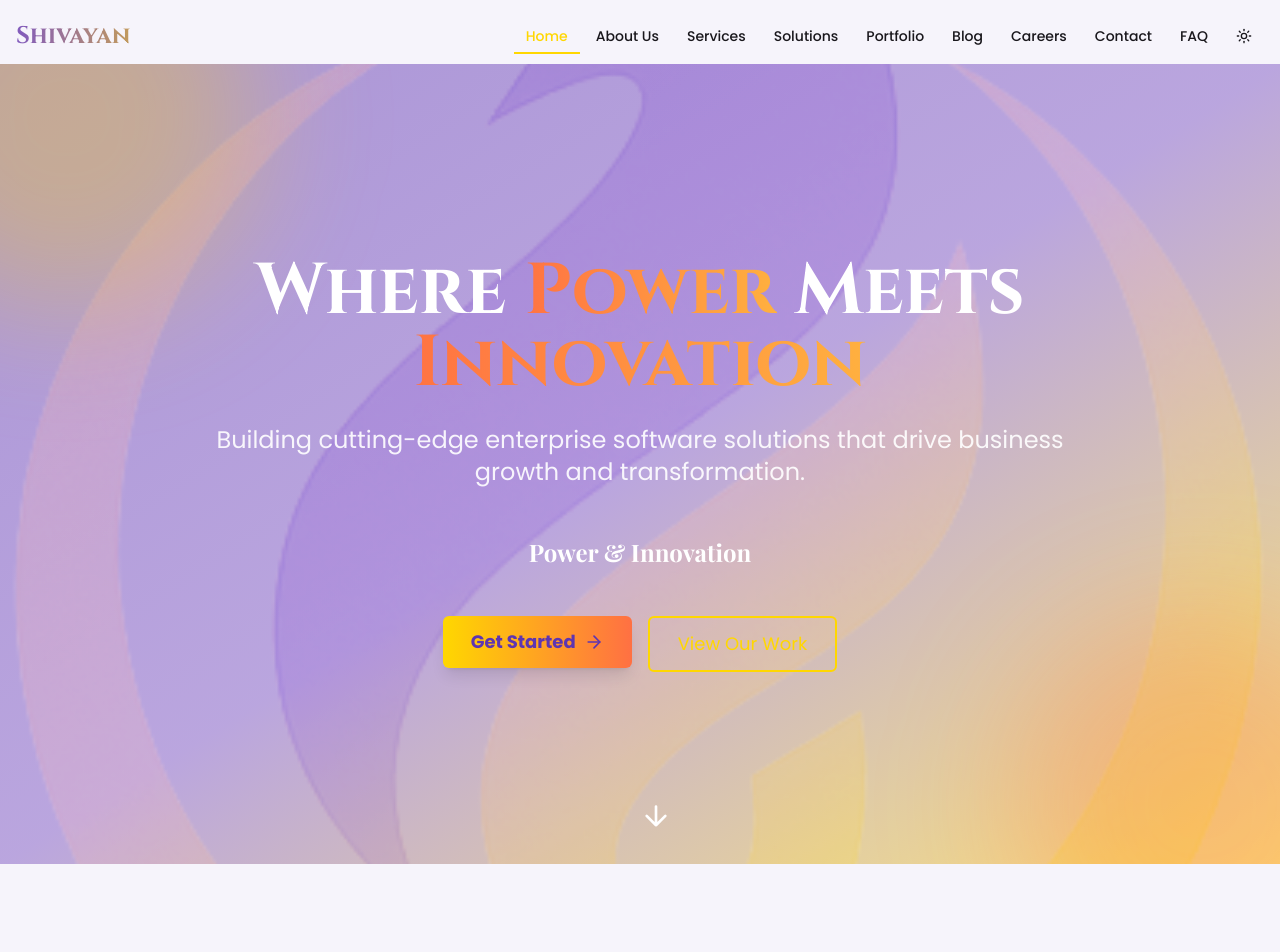
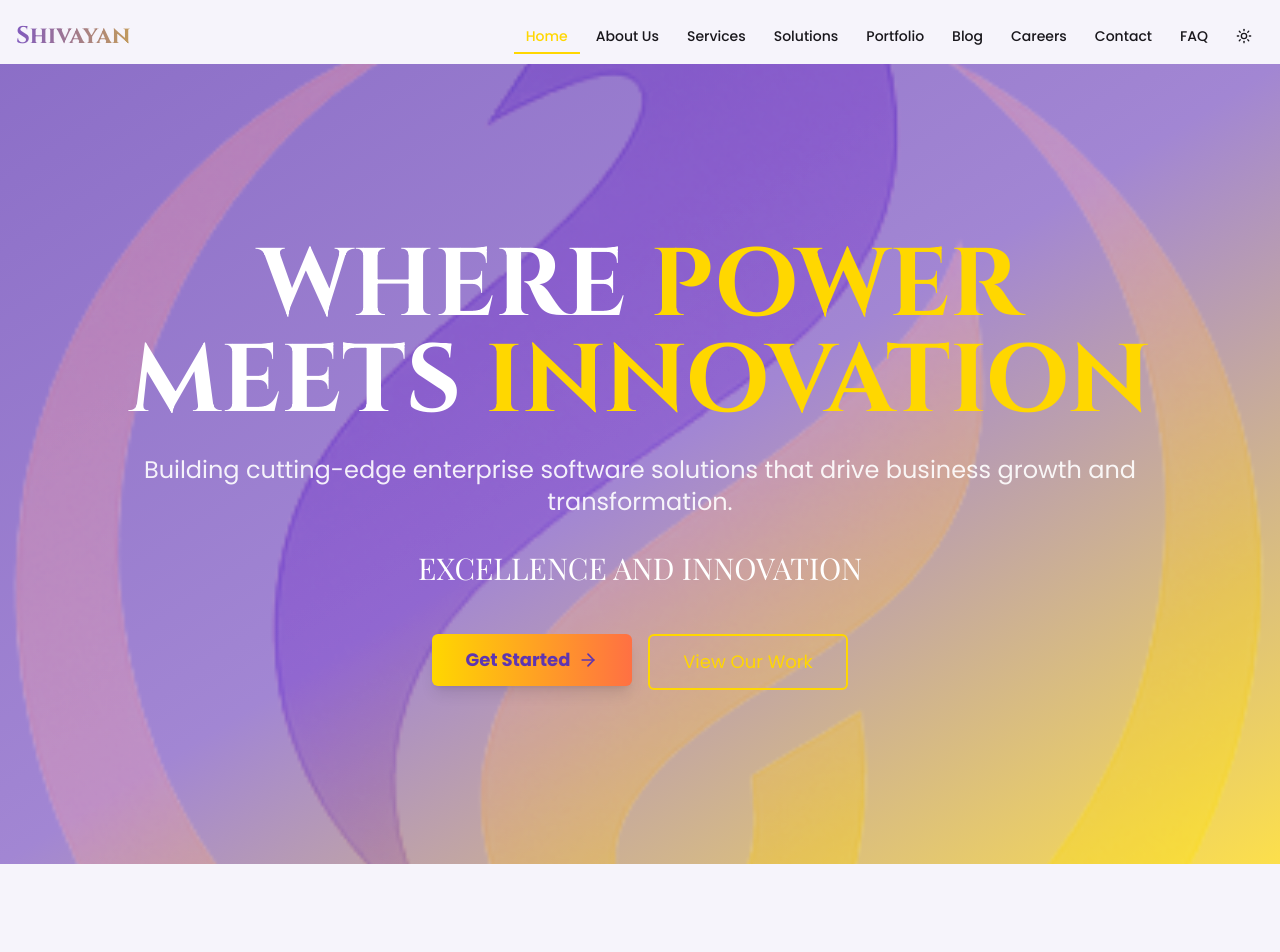
Before and after one commit to Serious03black/NExeraInfotech, a React (Vite) app: page / in a window 1280 px wide. Shown: the top 952 px of the page. Built offline with nearby package versions, Linux system fonts and the light colour scheme; a web font is replaced by a local one.

Commit message:
Fix: Remove unwanted margins in HeroSection
The commit addresses the issue of unwanted margins appearing on the bottom, right, and left sides of the hero section.

```diff
--- a/src/App.css
+++ b/src/App.css
@@ -1,4 +1,3 @@
-
 #root {
   width: 100%;
   margin: 0;
--- a/src/components/home/HeroSection.tsx
+++ b/src/components/home/HeroSection.tsx
@@ -4,7 +4,7 @@ import { motion } from 'framer-motion';
 import { Link } from 'react-router-dom';
 import CustomButton from '@/components/shared/CustomButton';
 import MultilingualText from '@/components/shared/MultilingualText';
-import image1 from "/background.png";  // Updated path to correctly reference the image
+import image1 from "/background.png";
 
 interface HeroSectionProps {
   multilingualTexts: {
@@ -17,54 +17,26 @@ interface HeroSectionProps {
 
 const HeroSection: React.FC<HeroSectionProps> = ({ multilingualTexts }) => {
   return (
-    <div className="relative min-h-screen flex items-center justify-center overflow-hidden">
+    <div className="relative min-h-screen flex items-center justify-center overflow-hidden w-full">
       {/* Background with gradient */}
-      <div className="absolute inset-0 bg-gradient-to-br from-shivayan-dark-purple via-shivayan-purple to-shivayan-gold opacity-50"></div>
+      <div className="absolute inset-0 bg-gradient-to-br from-shivayan-dark-purple via-shivayan-purple to-shivayan-gold opacity-70"></div>
 
       {/* Background image - positioning fixed */}
       <img
-        className="absolute inset-0 w-full h-full object-cover opacity-30 mix-blend-overlay"
+        className="absolute inset-0 w-full h-full object-cover opacity-40 mix-blend-overlay"
         src={image1}
         alt="Background pattern"
       />
 
-      {/* Animated background shapes */}
-      <div className="absolute inset-0 overflow-hidden">
-        <motion.div
-          className="absolute -top-40 -left-40 w-96 h-96 bg-shivayan-gold/30 rounded-full blur-3xl"
-          animate={{
-            x: [0, 50, 0],
-            y: [0, 30, 0],
-          }}
-          transition={{
-            repeat: Infinity,
-            duration: 10,
-            ease: "easeInOut"
-          }}
-        />
-        <motion.div
-          className="absolute -bottom-40 -right-40 w-96 h-96 bg-shivayan-orange/30 rounded-full blur-3xl"
-          animate={{
-            x: [0, -50, 0],
-            y: [0, -30, 0],
-          }}
-          transition={{
-            repeat: Infinity,
-            duration: 12,
-            ease: "easeInOut"
-          }}
-        />
-      </div>
-
-      <div className="container mx-auto px-4 relative z-10">
-        <div className="text-center max-w-4xl mx-auto">
+      <div className="w-full px-4 sm:px-6 relative z-10 text-center">
+        <div className="max-w-5xl mx-auto">
           <motion.div
             initial={{ opacity: 0, y: 20 }}
             animate={{ opacity: 1, y: 0 }}
             transition={{ duration: 0.6 }}
           >
-            <h1 className="font-display text-5xl md:text-6xl lg:text-7xl font-bold text-white mb-6">
-              Where <span className="text-gradient-orange-yellow">Power</span> Meets <span className="text-gradient-orange-yellow">Innovation</span>
+            <h1 className="font-display text-6xl md:text-7xl lg:text-8xl font-bold text-white mb-6">
+              WHERE <span className="text-shivayan-gold">POWER</span> MEETS <span className="text-shivayan-gold">INNOVATION</span>
             </h1>
           </motion.div>
 
@@ -78,19 +50,16 @@ const HeroSection: React.FC<HeroSectionProps> = ({ multilingualTexts }) => {
             </p>
           </motion.div>
 
-          {/* Multilingual Text */}
+          {/* Single Multilingual Text */}
           <motion.div
             initial={{ opacity: 0 }}
             animate={{ opacity: 1 }}
             transition={{ duration: 0.6, delay: 0.4 }}
-            className="mb-8"
+            className="mb-12"
           >
-            <MultilingualText
-              texts={multilingualTexts}
-              interval={3000}
-              animationType="fade"
-              className="text-white"
-            />
+            <h2 className="text-2xl md:text-3xl font-playfair text-white">
+              EXCELLENCE AND INNOVATION
+            </h2>
           </motion.div>
 
           <motion.div
@@ -103,6 +72,7 @@ const HeroSection: React.FC<HeroSectionProps> = ({ multilingualTexts }) => {
               <CustomButton
                 variant="primary"
                 size="lg"
+                className="bg-shivayan-gold hover:bg-shivayan-gold/90 text-shivayan-dark-purple min-w-[200px]"
                 icon={
                   <svg xmlns="http://www.w3.org/2000/svg" className="h-5 w-5" viewBox="0 0 24 24" fill="none" stroke="currentColor" strokeWidth="2" strokeLinecap="round" strokeLinejoin="round">
                     <line x1="5" y1="12" x2="19" y2="12"></line>
@@ -117,6 +87,7 @@ const HeroSection: React.FC<HeroSectionProps> = ({ multilingualTexts }) => {
               <CustomButton
                 variant="outline"
                 size="lg"
+                className="border-shivayan-gold text-shivayan-gold hover:bg-shivayan-gold/10 min-w-[200px]"
               >
                 View Our Work
               </CustomButton>
@@ -124,23 +95,6 @@ const HeroSection: React.FC<HeroSectionProps> = ({ multilingualTexts }) => {
           </motion.div>
         </div>
       </div>
-
-      {/* Scroll down indicator */}
-      <motion.div
-        className="absolute bottom-10 left-1/2 transform -translate-x-1/2"
-        animate={{
-          y: [0, 8, 0]
-        }}
-        transition={{
-          repeat: Infinity,
-          duration: 2,
-          ease: "easeInOut"
-        }}
-      >
-        <svg xmlns="http://www.w3.org/2000/svg" className="h-8 w-8 text-white" viewBox="0 0 24 24" fill="none" stroke="currentColor" strokeWidth="2" strokeLinecap="round" strokeLinejoin="round">
-          <path d="M12 5v14M19 12l-7 7-7-7"/>
-        </svg>
-      </motion.div>
     </div>
   );
 };
```
